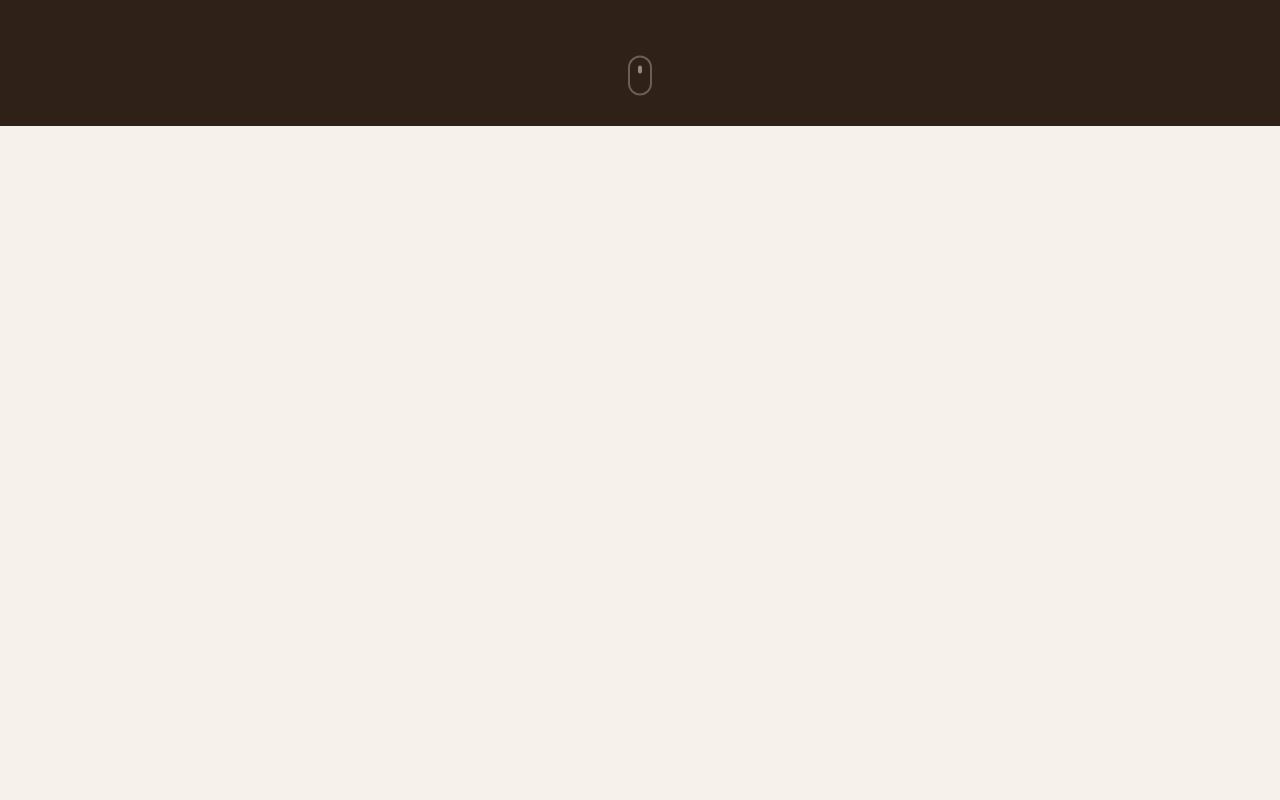
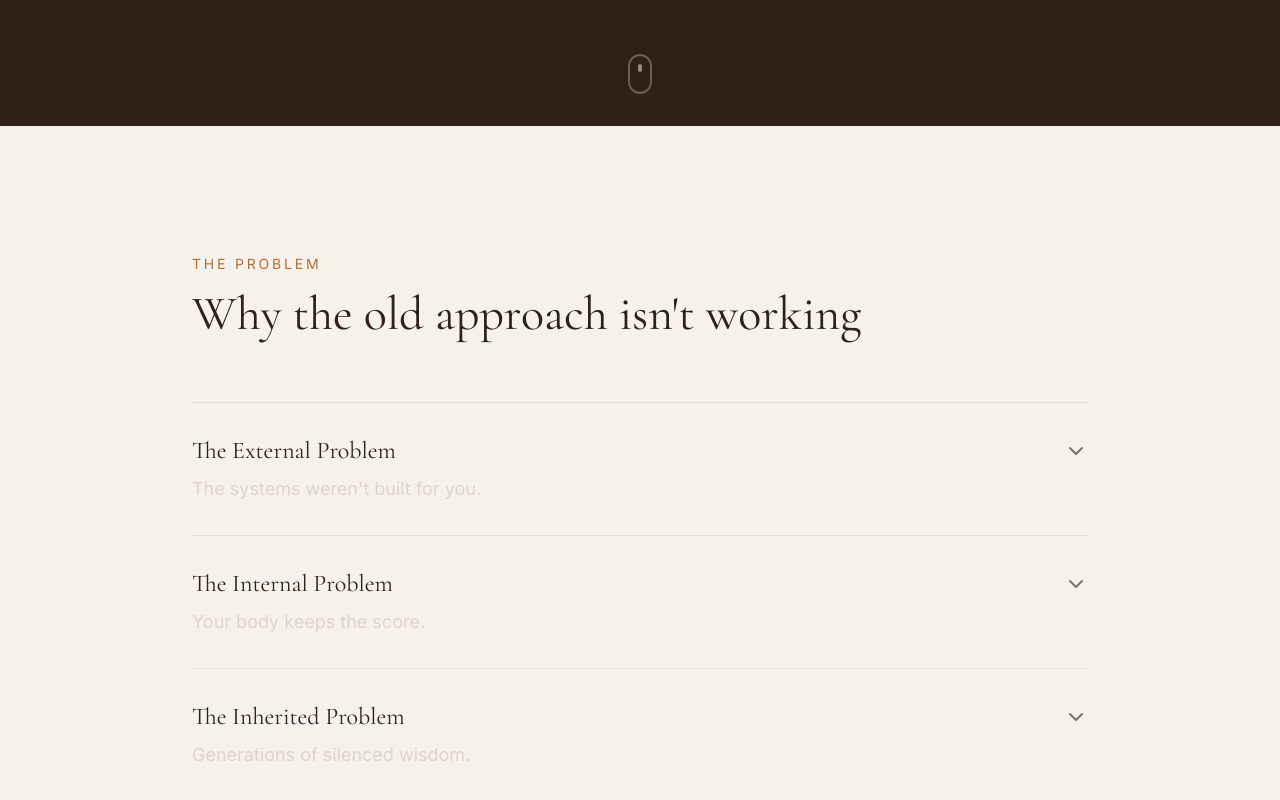
Before and after one commit to b17z/chocolako-site, a Next.js app: page / in a window 1280 px wide. Shown: the part 674-1474 px from the top of the page. Built offline with nearby package versions, Linux system fonts and the light colour scheme.

Commit message:
(feat): add Problem section with expandable accordion
Three expandable panels (External, Internal, Inherited) using AnimatePresence
for smooth height animation with rotating chevron icons.

```diff
--- a/app/page.tsx
+++ b/app/page.tsx
@@ -1,10 +1,12 @@
 import { Hero } from "@/components/sections/Hero"
+import { Problem } from "@/components/sections/Problem"
 
 export default function Home() {
   return (
     <main>
       <Hero />
-      {/* Placeholder for scroll testing */}
+      <Problem />
+      {/* More sections coming */}
       <div className="h-screen bg-bone" />
     </main>
   )
--- /dev/null
+++ b/components/sections/Problem.tsx
@@ -0,0 +1,146 @@
+"use client"
+
+import { motion, AnimatePresence, useReducedMotion } from "framer-motion"
+import { useState } from "react"
+import { SectionWrapper } from "@/components/shared/motion"
+import { ChevronDown } from "lucide-react"
+
+interface ProblemItem {
+  id: string
+  title: string
+  summary: string
+  content: string
+}
+
+const problems: ProblemItem[] = [
+  {
+    id: "external",
+    title: "The External Problem",
+    summary: "The systems weren't built for you.",
+    content:
+      "Corporate leadership models were designed by and for a different archetype. You've mastered their rules, exceeded their metrics, and still feel like you're wearing borrowed armor. The exhaustion isn't from the work—it's from constantly translating yourself into a language that was never meant to hold your full expression.",
+  },
+  {
+    id: "internal",
+    title: "The Internal Problem",
+    summary: "Your body keeps the score.",
+    content:
+      "Years of overriding your body's wisdom have created a nervous system stuck in survival mode. The midnight spiraling, the Sunday dread, the inability to rest even when you have time—these aren't character flaws. They're symptoms of a system that taught you success means ignoring every signal your body sends.",
+  },
+  {
+    id: "inherited",
+    title: "The Inherited Problem",
+    summary: "Generations of silenced wisdom.",
+    content:
+      "Somewhere in your lineage, women learned that safety meant shrinking, that power was dangerous, that intuition was unreliable. These inherited patterns live in your body, shaping your leadership in ways your conscious mind can't see. The wisdom of your feminine line waits to be reclaimed.",
+  },
+]
+
+interface ProblemPanelProps {
+  problem: ProblemItem
+  isOpen: boolean
+  onToggle: () => void
+  index: number
+}
+
+function ProblemPanel({ problem, isOpen, onToggle, index }: ProblemPanelProps) {
+  const shouldReduceMotion = useReducedMotion()
+
+  return (
+    <motion.div
+      initial={{ opacity: 0, y: 20 }}
+      animate={{ opacity: 1, y: 0 }}
+      transition={{ duration: 0.5, delay: index * 0.1 }}
+      className="border-b border-espresso/10 last:border-b-0"
+    >
+      <button
+        onClick={onToggle}
+        className="w-full py-6 md:py-8 flex items-start justify-between text-left group"
+        aria-expanded={isOpen}
+      >
+        <div className="flex-1 pr-4">
+          <h3 className="font-serif text-xl md:text-2xl text-espresso mb-2 group-hover:text-espresso/80 transition-colors">
+            {problem.title}
+          </h3>
+          <p className="text-sand text-base md:text-lg">{problem.summary}</p>
+        </div>
+        <motion.div
+          animate={{ rotate: isOpen ? 180 : 0 }}
+          transition={{ duration: shouldReduceMotion ? 0 : 0.3, ease: "easeInOut" }}
+          className="flex-shrink-0 mt-1"
+        >
+          <ChevronDown className="w-6 h-6 text-espresso/60" />
+        </motion.div>
+      </button>
+
+      <AnimatePresence initial={false}>
+        {isOpen && (
+          <motion.div
+            initial={{ height: 0, opacity: 0 }}
+            animate={{ height: "auto", opacity: 1 }}
+            exit={{ height: 0, opacity: 0 }}
+            transition={{
+              height: { duration: shouldReduceMotion ? 0 : 0.3, ease: "easeInOut" },
+              opacity: { duration: shouldReduceMotion ? 0 : 0.2 },
+            }}
+            className="overflow-hidden"
+          >
+            <div className="pb-6 md:pb-8 pr-10">
+              <p className="text-espresso/80 leading-relaxed max-w-3xl">
+                {problem.content}
+              </p>
+            </div>
+          </motion.div>
+        )}
+      </AnimatePresence>
+    </motion.div>
+  )
+}
+
+export function Problem() {
+  const [openId, setOpenId] = useState<string | null>(null)
+
+  const handleToggle = (id: string) => {
+    setOpenId(openId === id ? null : id)
+  }
+
+  return (
+    <SectionWrapper className="py-20 md:py-32 bg-bone">
+      <div className="container mx-auto px-6">
+        <div className="max-w-4xl mx-auto">
+          <motion.p
+            initial={{ opacity: 0, y: 20 }}
+            whileInView={{ opacity: 1, y: 0 }}
+            viewport={{ once: true }}
+            transition={{ duration: 0.6 }}
+            className="text-gold uppercase tracking-[0.2em] text-sm mb-4"
+          >
+            The Problem
+          </motion.p>
+
+          <motion.h2
+            initial={{ opacity: 0, y: 20 }}
+            whileInView={{ opacity: 1, y: 0 }}
+            viewport={{ once: true }}
+            transition={{ duration: 0.6, delay: 0.1 }}
+            className="font-serif text-3xl md:text-4xl lg:text-5xl text-espresso mb-12 md:mb-16"
+          >
+            Why the old approach isn't working
+          </motion.h2>
+
+          <div className="border-t border-espresso/10">
+            {problems.map((problem, index) => (
+              <ProblemPanel
+                key={problem.id}
+                problem={problem}
+                isOpen={openId === problem.id}
+                onToggle={() => handleToggle(problem.id)}
+                index={index}
+              />
+            ))}
+          </div>
+        </div>
+      </div>
+    </SectionWrapper>
+  )
+}
```
